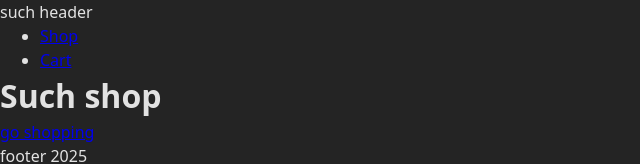
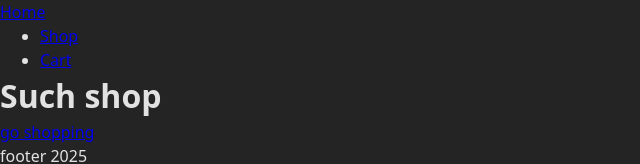
Before and after one commit to greqov/odin-shopping-cart-3000, a React (Vite) app: page / in a window 1280 px wide. Shown: the top 164 px of the page, without its empty margins (0-640 px from the left). Built offline with nearby package versions, Linux system fonts and the light colour scheme.

Commit message:
Header: add router links, update tests

```diff
--- a/src/components/Header.jsx
+++ b/src/components/Header.jsx
@@ -1,15 +1,17 @@
+import { Link } from 'react-router';
+
 function Header() {
   return (
     <>
       <header>
-        such header
+        <Link to="/">Home</Link>
         <nav>
           <ul>
             <li>
-              <a href="/shop">Shop</a>
+              <Link to="/shop">Shop</Link>
             </li>
             <li>
-              <a href="/shopping-cart">Cart</a>
+              <Link to="/shopping-cart">Cart</Link>
             </li>
           </ul>
         </nav>
```
Also changed, not shown: 1 other file (tests, documents, lock files or other folders).
